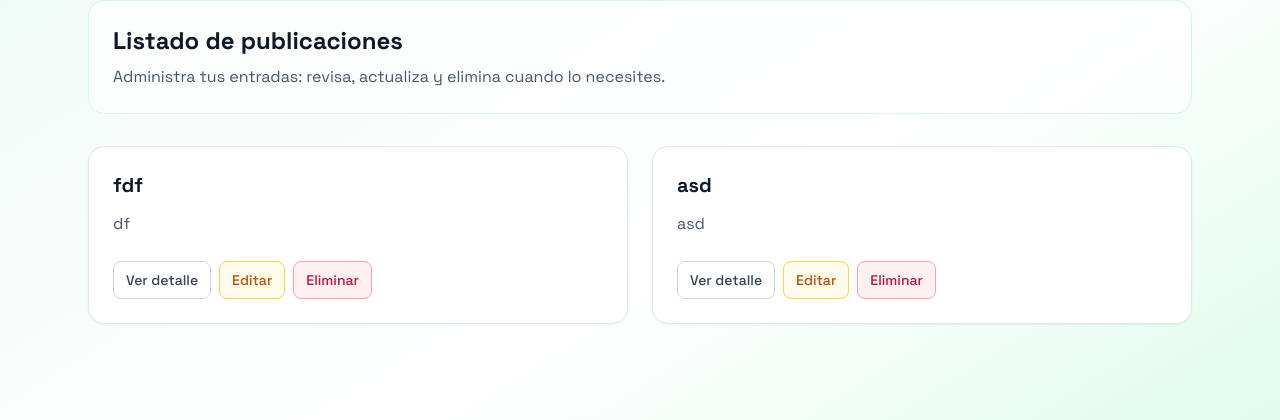
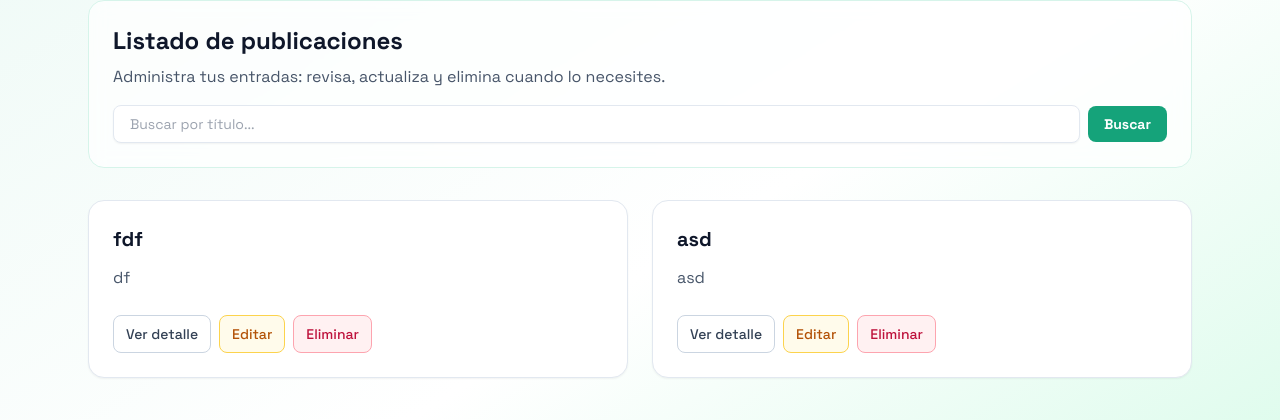
Before and after one commit to Victor29239293/S3-TRABAJO-PR-CTICO-EXPERIMENTAL_1, a Django app: page / in a window 1280 px wide. Shown: the part 124-544 px from the top of the page. Run offline with Django 5.2, Linux system fonts and the light colour scheme; data comes from the database, SQL or seed files in the repository; both versions use the stored data as it was after the commit; some libraries are stand-ins or nearby versions.

Commit message:
add busqueda de blog por titulos

```diff
--- a/mysite/blog/views.py
+++ b/mysite/blog/views.py
@@ -10,7 +10,15 @@ class PostListView(ListView):
     context_object_name = 'posts'
 
     def get_queryset(self):
+        q = self.request.GET.get('q', '').strip()
+        if q:
+            return Post.objects.filter(title__icontains=q).order_by('-created_at')
         return Post.objects.all().order_by('-created_at')
+
+    def get_context_data(self, **kwargs):
+        context = super().get_context_data(**kwargs)
+        context['q'] = self.request.GET.get('q', '')
+        return context
 
 class PostCreateView(CreateView):
     model = Post
--- a/mysite/templates/blog/list.html
+++ b/mysite/templates/blog/list.html
@@ -43,6 +43,16 @@
         <section class="mb-8 rounded-2xl border border-brand-100 bg-white/70 p-6 backdrop-blur">
             <h2 class="text-2xl font-bold">Listado de publicaciones</h2>
             <p class="mt-2 text-slate-600">Administra tus entradas: revisa, actualiza y elimina cuando lo necesites.</p>
+            <form method="get" class="mt-4 flex items-center gap-2">
+                <input
+                    type="text"
+                    name="q"
+                    value="{{ q }}"
+                    placeholder="Buscar por título..."
+                    class="w-full rounded-lg border border-slate-200 px-4 py-2 text-sm shadow-sm focus:outline-none focus:ring-2 focus:ring-brand-500"
+                />
+                <button type="submit" class="rounded-lg bg-brand-500 px-4 py-2 text-sm font-semibold text-white">Buscar</button>
+            </form>
         </section>
 
         {% if posts %}
```
Also changed, not shown: mysite/db.sqlite3.
